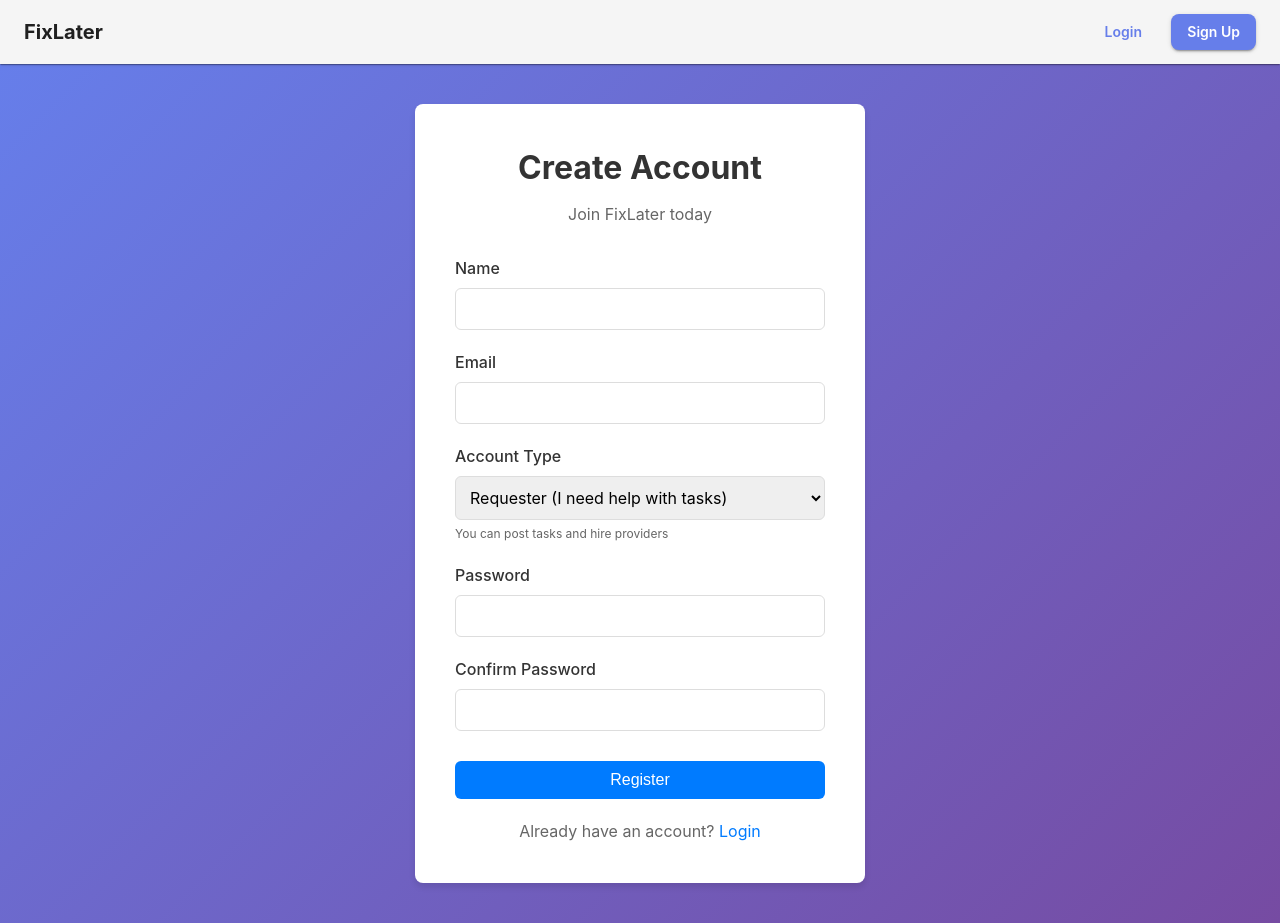
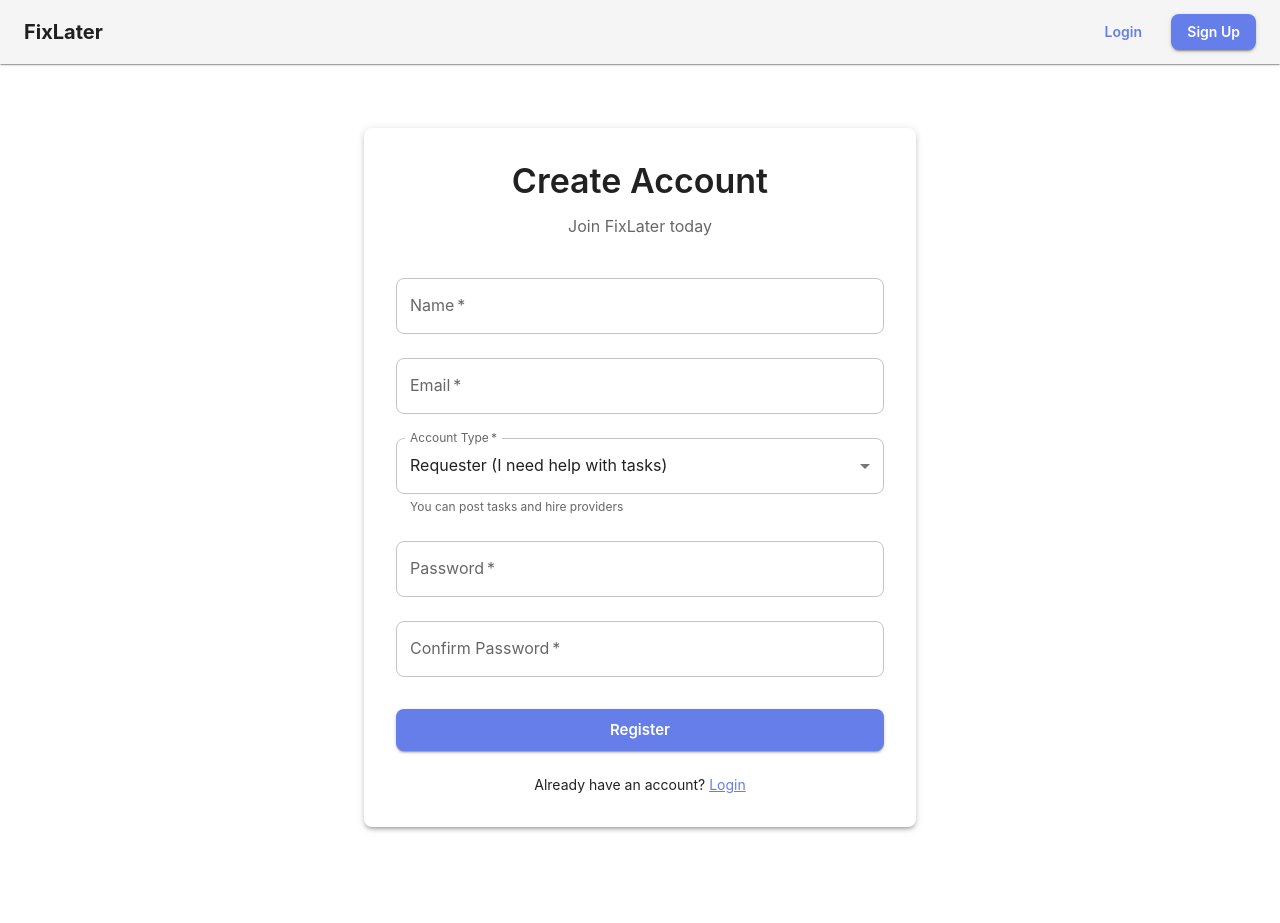
Before and after one commit to PrimeDaniel/FixLater, a React (Create React App) app in the folder frontend/: page /register in a window 1280 px wide. After the commit the page ends 891 px from the top, so only its background shows below. Built offline with nearby package versions, Linux system fonts and the light colour scheme; no server answers.

Commit message:
ui: refactor Register page with Material UI TextField and FormControl

```diff
--- a/frontend/src/pages/Register.js
+++ b/frontend/src/pages/Register.js
@@ -1,7 +1,18 @@
 import React, { useState } from 'react';
 import { useNavigate, Link } from 'react-router-dom';
 import { useAuth } from '../context/AuthContext';
-import './Auth.css';
+import Container from '@mui/material/Container';
+import Box from '@mui/material/Box';
+import Typography from '@mui/material/Typography';
+import TextField from '@mui/material/TextField';
+import Button from '@mui/material/Button';
+import Alert from '@mui/material/Alert';
+import Paper from '@mui/material/Paper';
+import FormControl from '@mui/material/FormControl';
+import InputLabel from '@mui/material/InputLabel';
+import Select from '@mui/material/Select';
+import MenuItem from '@mui/material/MenuItem';
+import FormHelperText from '@mui/material/FormHelperText';
 
 const Register = () => {
   const [formData, setFormData] = useState({
@@ -49,86 +60,98 @@ const Register = () => {
   };
 
   return (
-    <div className="auth-page">
-      <div className="auth-container">
-        <h1>Create Account</h1>
-        <p className="auth-subtitle">Join FixLater today</p>
+    <Container maxWidth="sm" sx={{ py: 8 }}>
+      <Paper elevation={3} sx={{ p: 4 }}>
+        <Typography variant="h4" component="h1" gutterBottom textAlign="center">
+          Create Account
+        </Typography>
+        <Typography variant="body1" color="text.secondary" textAlign="center" sx={{ mb: 3 }}>
+          Join FixLater today
+        </Typography>
 
-        {error && <div className="error-message">{error}</div>}
+        {error && <Alert severity="error" sx={{ mb: 2 }}>{error}</Alert>}
 
-        <form onSubmit={handleSubmit}>
-          <div className="form-group">
-            <label>Name</label>
-            <input
+        <Box component="form" onSubmit={handleSubmit}>
+          <TextField
+            label="Name"
             type="text"
             name="name"
             value={formData.name}
             onChange={handleChange}
             required
+            fullWidth
+            margin="normal"
           />
-          </div>
 
-          <div className="form-group">
-            <label>Email</label>
-            <input
+          <TextField
+            label="Email"
             type="email"
             name="email"
             value={formData.email}
             onChange={handleChange}
             required
+            fullWidth
+            margin="normal"
           />
-          </div>
 
-          <div className="form-group">
-            <label>Account Type</label>
-            <select
+          <FormControl fullWidth margin="normal" required>
+            <InputLabel>Account Type</InputLabel>
+            <Select
               name="user_type"
               value={formData.user_type}
+              label="Account Type"
               onChange={handleChange}
-              required
             >
-              <option value="requester">Requester (I need help with tasks)</option>
-              <option value="provider">Provider (I offer services)</option>
-            </select>
-            <small className="form-hint">
+              <MenuItem value="requester">Requester (I need help with tasks)</MenuItem>
+              <MenuItem value="provider">Provider (I offer services)</MenuItem>
+            </Select>
+            <FormHelperText>
               {formData.user_type === 'requester'
                 ? 'You can post tasks and hire providers'
                 : 'You can post tasks AND apply to other tasks'}
-            </small>
-          </div>
+            </FormHelperText>
+          </FormControl>
 
-          <div className="form-group">
-            <label>Password</label>
-            <input
+          <TextField
+            label="Password"
             type="password"
             name="password"
             value={formData.password}
             onChange={handleChange}
             required
+            fullWidth
+            margin="normal"
           />
-          </div>
 
-          <div className="form-group">
-            <label>Confirm Password</label>
-            <input
+          <TextField
+            label="Confirm Password"
             type="password"
             name="confirmPassword"
             value={formData.confirmPassword}
             onChange={handleChange}
             required
+            fullWidth
+            margin="normal"
           />
-          </div>
 
-          <button type="submit" className="btn btn-primary btn-block" disabled={loading}>
+          <Button
+            type="submit"
+            variant="contained"
+            color="primary"
+            fullWidth
+            size="large"
+            disabled={loading}
+            sx={{ mt: 3 }}
+          >
             {loading ? 'Creating Account...' : 'Register'}
-          </button>
-        </form>
+          </Button>
+        </Box>
 
-        <p className="auth-footer">
-          Already have an account? <Link to="/login">Login</Link>
-        </p>
-      </div>
-    </div>
+        <Typography variant="body2" textAlign="center" sx={{ mt: 3 }}>
+          Already have an account? <Link to="/login" style={{ color: '#667eea' }}>Login</Link>
+        </Typography>
+      </Paper>
+    </Container>
   );
 };
 
```
Lines whose indentation alone changed are shown as unchanged.
